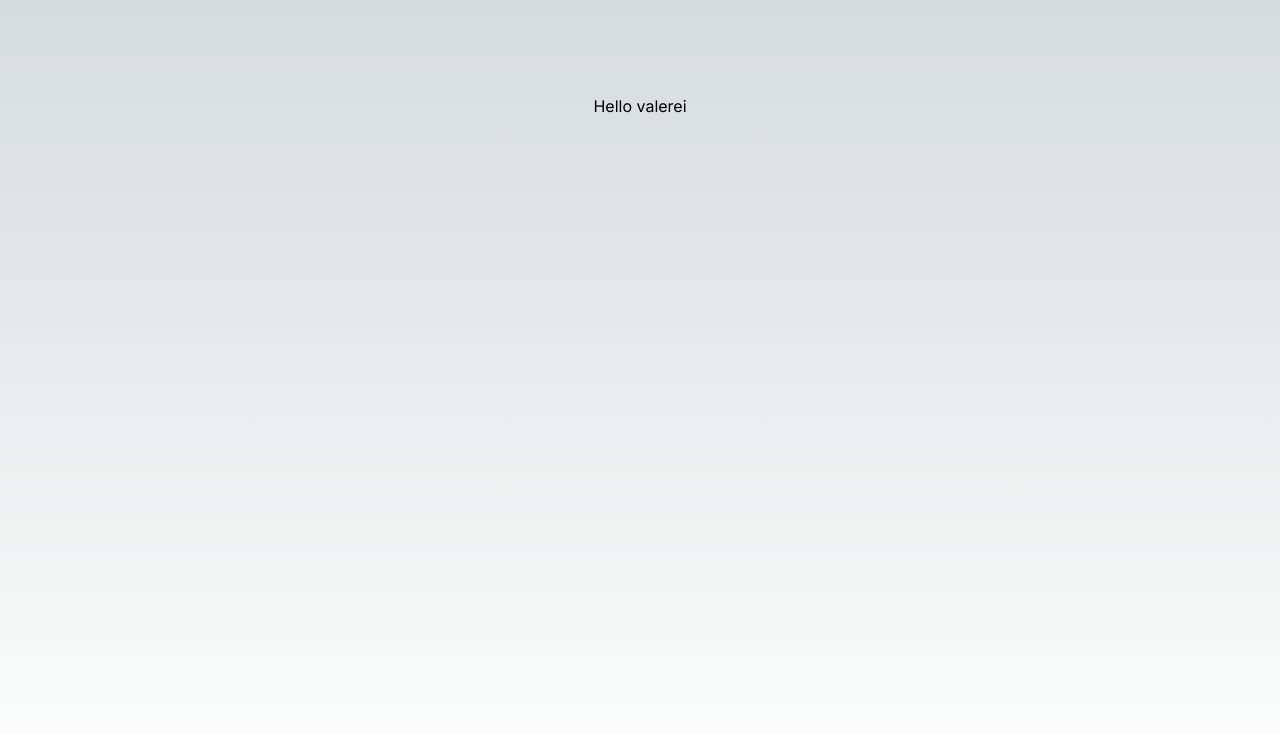
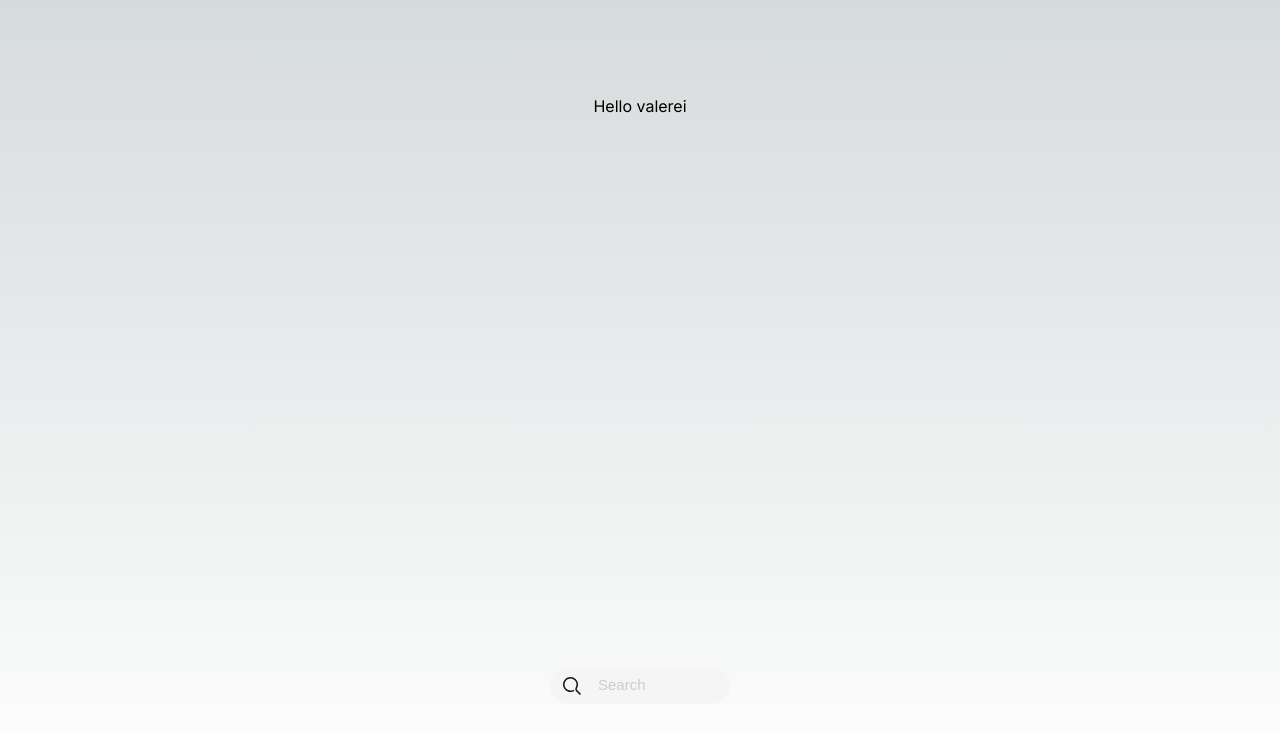
Before and after one commit to VadimErokhin/nike_shop, a Next.js app: page / in a window 1280 px wide. Shown: the top 734 px of the page. Built offline with nearby package versions, Linux system fonts and the light colour scheme.

Commit message:
search-input | feature (Добавил инпут)

```diff
--- a/src/app/page.tsx
+++ b/src/app/page.tsx
@@ -1,10 +1,12 @@
 import Header from "@/components/Header";
 import styles from "./page.module.css";
+import SearchInput from "@/components/SearchInput";
 
 export default function Home() {
   return (
     <main className={styles.main}>
       <Header />
+      <SearchInput />
     </main>
   );
 }
--- /dev/null
+++ b/src/components/SearchInput/index.tsx
@@ -0,0 +1,11 @@
+import style from "./style.module.scss";
+
+function SearchInput() {
+  return (
+    <div>
+      <input className={style.input} type="text" placeholder="Search" />
+    </div>
+  );
+}
+
+export default SearchInput;
--- /dev/null
+++ b/src/components/SearchInput/style.module.scss
@@ -0,0 +1,14 @@
+.input {
+  padding: 11px 48px;
+  border-radius: 100px;
+  border: none;
+  max-width: 180px;
+  background: url(../../../public/lupa.svg) no-repeat 10px;
+  background-color: #F5F5F5;
+}
+
+.input::placeholder {
+  color: #CCCCCC;
+  font-weight: 500;
+  font-size: 15px;
+}
```
Also changed, not shown: public/lupa.svg (added).
